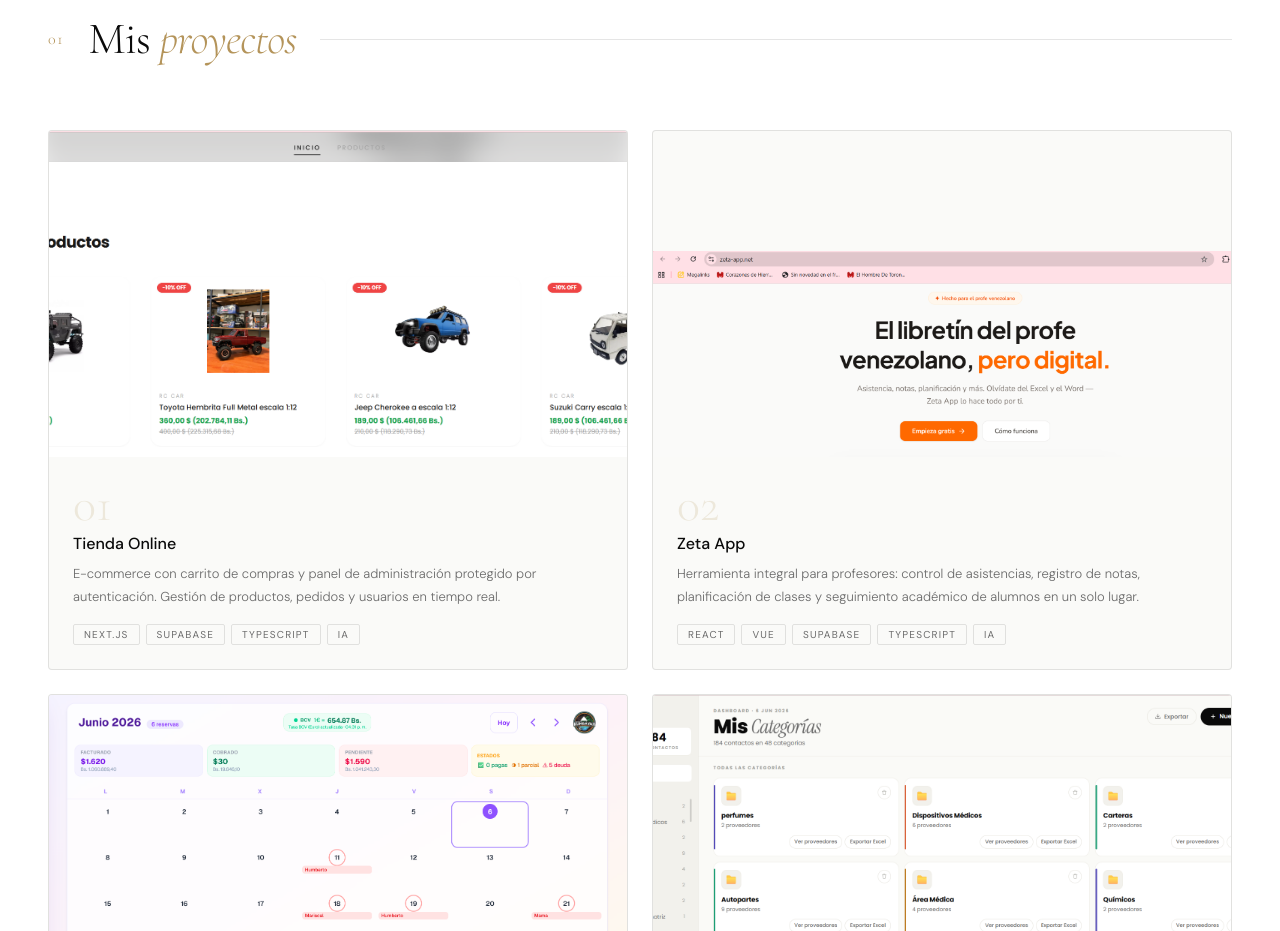
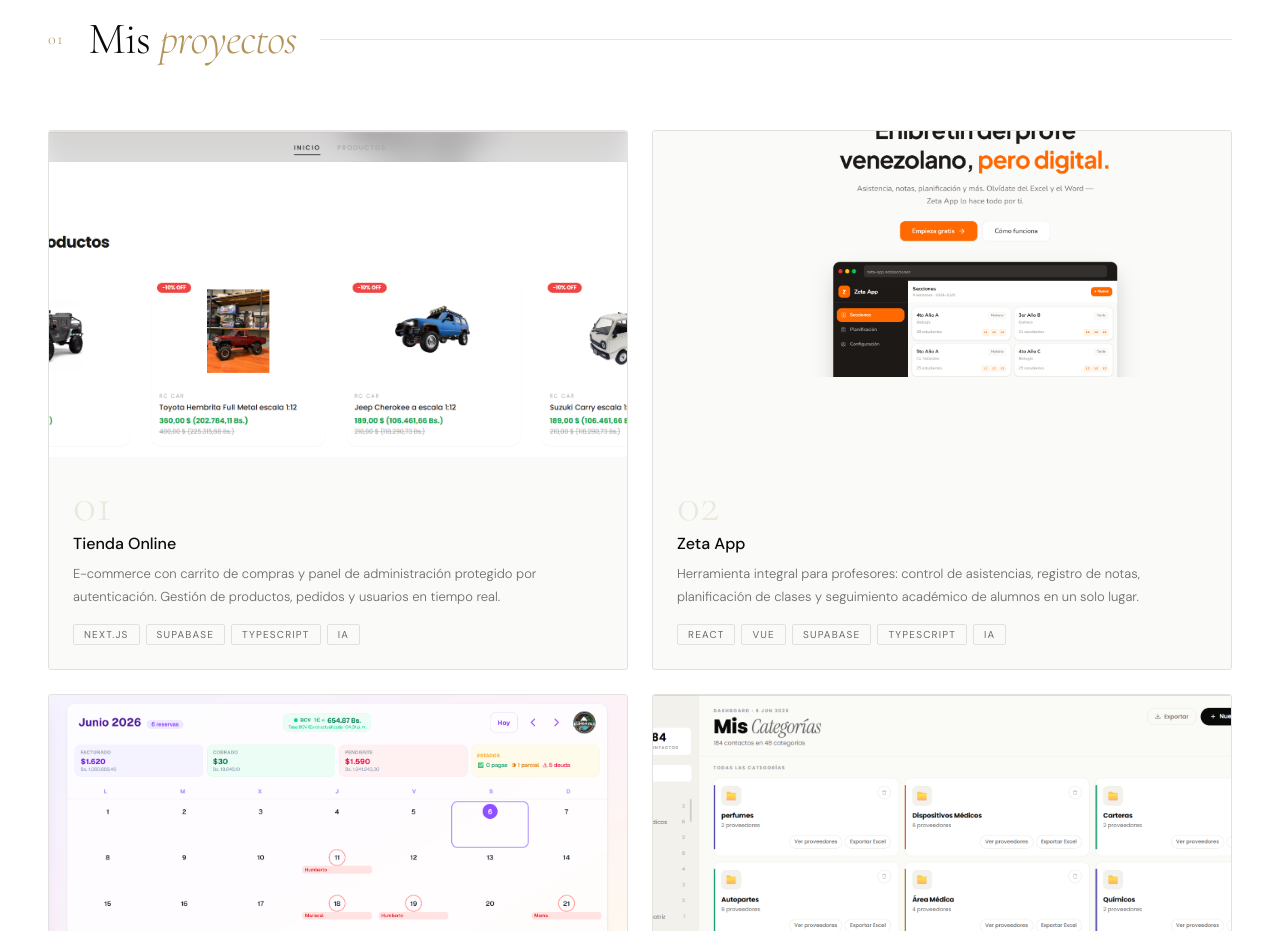
Before and after one commit to Leostei1407/Mi-Portafolio, a website: page index.html in a window 1280 px wide. Shown: the part 940-1871 px from the top of the page. Drawn offline with nearby package versions, Linux system fonts and the light colour scheme.

Commit message:
Fix Zeta App image crop direction to hide URL bar

```diff
--- a/index.html
+++ b/index.html
@@ -788,7 +788,7 @@
 
     <div class="project-card reveal">
       <div class="proj-img-wrap">
-        <img src="zeta-app.png" alt="Zeta App" style="object-position: 0% 120px;">
+        <img src="zeta-app.png" alt="Zeta App" style="object-position: 0% -80px;">
         <div class="proj-overlay">
           <span style="font-size:11px;letter-spacing:0.15em;color:rgba(255,255,255,0.7);">PROYECTO PRIVADO</span>
         </div>
```
